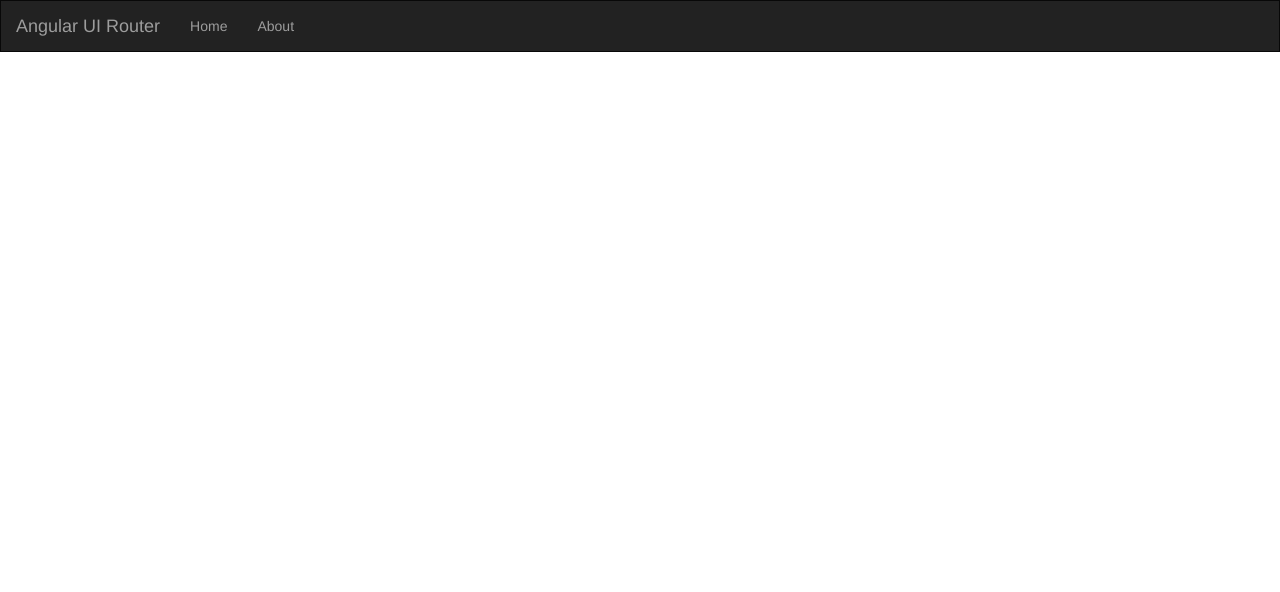
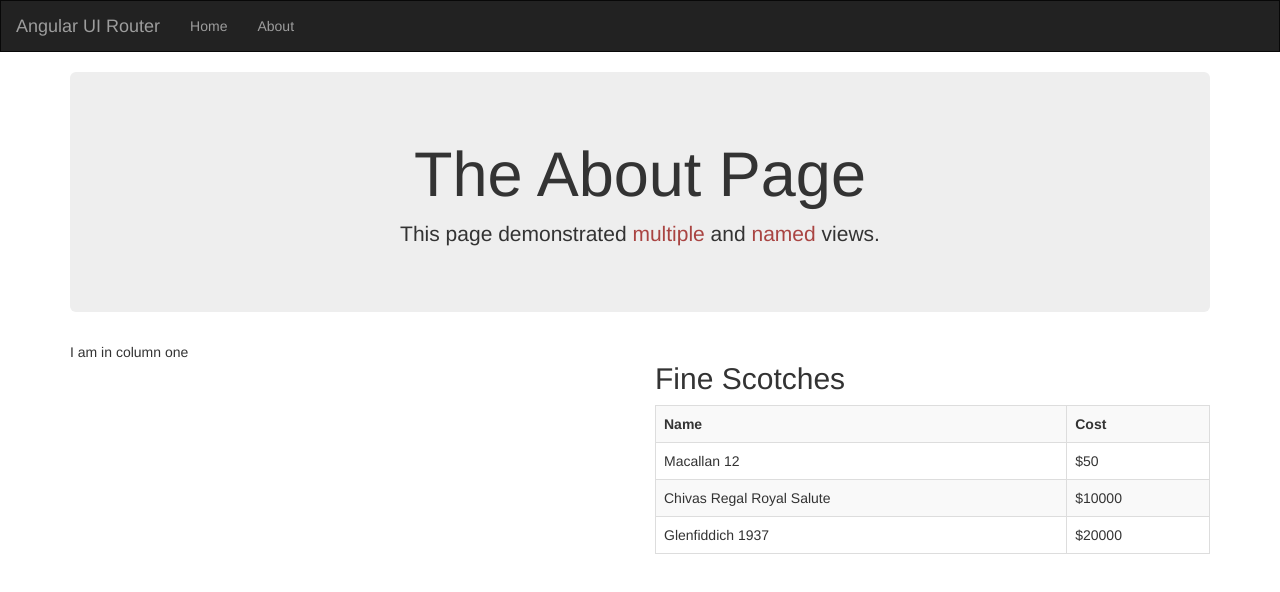
Before and after one commit to OMGDuke/angular-states, a website: page index.html at #!/about in a window 1280 px wide. Drawn offline with nearby package versions, Linux system fonts and the light colour scheme; some packages are replaced by stand-ins of ours.

Commit message:
Created about view and partials

```diff
--- a/index.html
+++ b/index.html
@@ -10,6 +10,7 @@
     <script src="http://code.angularjs.org/1.2.13/angular.js"></script>
     <script src="http://cdnjs.cloudflare.com/ajax/libs/angular-ui-router/0.2.8/angular-ui-router.min.js"></script>
     <script src="js/app.js"></script>
+    <script src="js/controllers/aboutController.js"></script>
   </head>
   <body ng-app="routerApp">
     <nav class="navbar navbar-inverse" role="navigation">
--- a/js/app.js
+++ b/js/app.js
@@ -21,6 +21,13 @@ routerApp.config(function($stateProvider, $urlRouterProvider) {
     })
     .state('about', {
       url: '/about',
-      templateUrl: 'views/partial-about.html'
+      views: {
+        '': { templateUrl: 'views/partial-about.html' },
+        'columnOne@about': { template: 'I am in column one' },
+        'columnTwo@about': {
+          templateUrl: 'views/table-data.html',
+          controller: 'aboutController'
+        },
+      }
     })
 });
--- /dev/null
+++ b/js/controllers/aboutController.js
@@ -0,0 +1,17 @@
+routerApp.controller('aboutController', function($scope) {
+    $scope.message = 'test';
+    $scope.scotches = [
+        {
+            name: 'Macallan 12',
+            price: 50
+        },
+        {
+            name: 'Chivas Regal Royal Salute',
+            price: 10000
+        },
+        {
+            name: 'Glenfiddich 1937',
+            price: 20000
+        }
+    ];
+});
--- a/views/partial-about.html
+++ b/views/partial-about.html
@@ -0,0 +1,14 @@
+<div class="jumbotron text-center">
+  <h1>The About Page</h1>
+  <p>This page demonstrated <span class="text-danger">multiple</span> and <span class="text-danger">named</span> views.</p>
+</div>
+
+<div class="row">
+  <div class="col-sm-6">
+    <div ui-view="columnOne"></div>
+  </div>
+
+  <div class="col-sm-6">
+    <div ui-view="columnTwo"></div>
+  </div>
+</div>
--- a/views/table-data.html
+++ b/views/table-data.html
@@ -0,0 +1,11 @@
+<h2>Fine Scotches</h2>
+<table class="table table-striped table-bordered">
+  <tr>
+    <th>Name</th>
+    <th>Cost</th>
+  </tr>
+  <tr ng-repeat="scotch in scotches">
+    <td>{{scotch.name}}</td>
+    <td>${{scotch.price}}</td>
+  </tr>
+</table>
```
Also changed, not shown: views/partial-home-list.html (+1 -0 lines).
